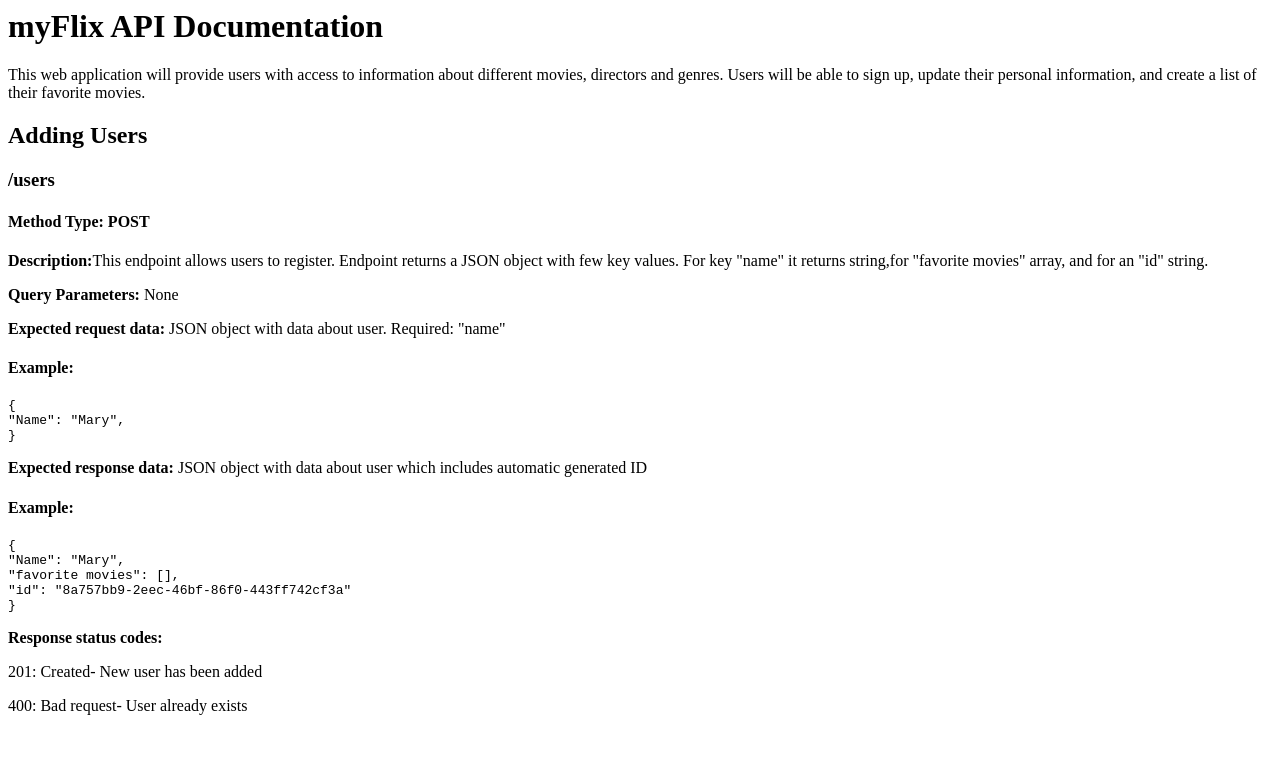
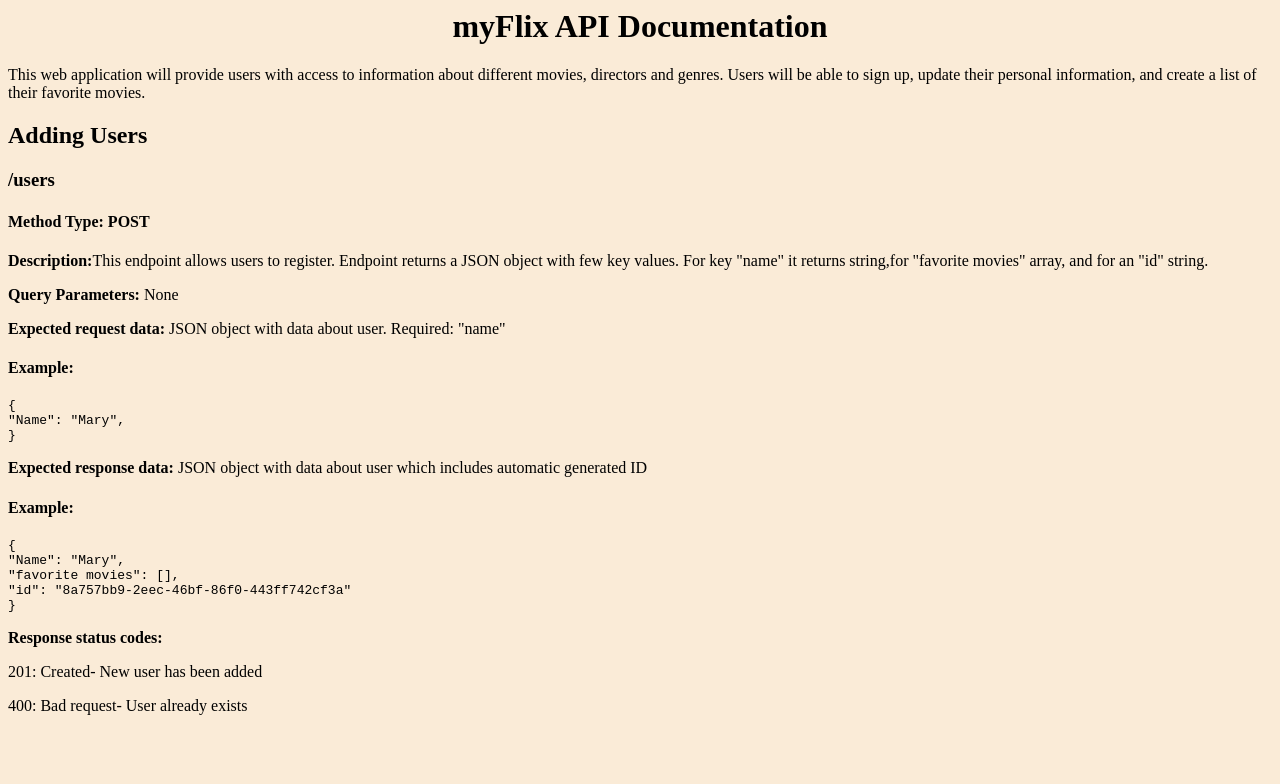
Before and after one commit to faysalmahmod/movie_api, a website: page public/documentation.html in a window 1280 px wide. Shown: the top 784 px of the page. Drawn offline with Linux system fonts and the light colour scheme.

Commit message:
Some styling added to Documentation

```diff
--- /dev/null
+++ b/public/Stylesheet.css
@@ -0,0 +1,9 @@
+body
+{
+    background-color:antiquewhite;
+
+}
+
+h1 {
+    text-align: center;
+}
--- a/public/documentation.html
+++ b/public/documentation.html
@@ -3,6 +3,8 @@
         <meta charset="UTF-8">
         <meta http-equiv="X-UA-Compatible" content="IE=edge">
         <meta name="viewport" content="width=device-width, initial-scale=1.0">
+        <link rel="stylesheet" href="Stylesheet.css">
+
         <title>
             Movie API
         </title>
```
